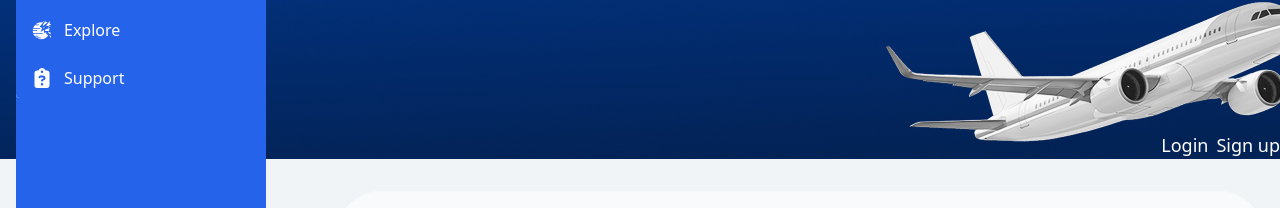
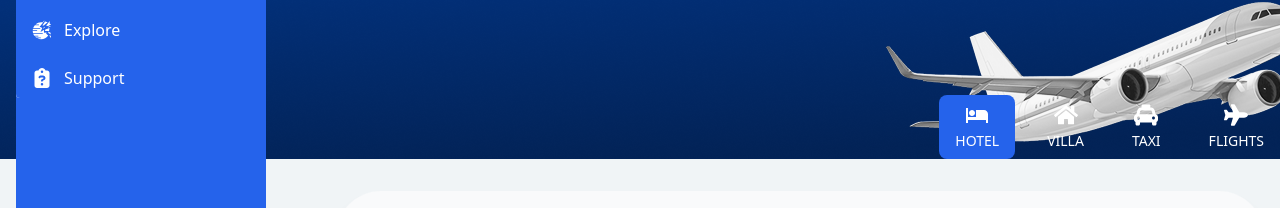
Before and after one commit to yosefamr1/Booking_App, a React app: page /home in a window 1280 px wide. Shown: the part 166-374 px from the top of the page. Built offline with nearby package versions, Linux system fonts and the light colour scheme; no server answers; the HTML template or start-up script is replaced by a standard one.

Commit message:
NavIcons added

```diff
--- a/src/components/NavBar/NavBar.jsx
+++ b/src/components/NavBar/NavBar.jsx
@@ -5,6 +5,7 @@ import { useDispatch, useSelector } from 'react-redux';
 import { Dropdown, DropdownDivider, DropdownHeader, DropdownItem } from "flowbite-react";
 import { HiCog, HiCurrencyDollar, HiLogout, HiViewGrid } from "react-icons/hi";
 import { logout } from '../../store/userSlice';
+import NavIcons from '../NavIcons/NavIcons';
 
 
 
@@ -23,7 +24,7 @@ function NavBar() {
       {user ? (
         // if there is a user logged in
         <div
-          className="flex flex-col justify-between w-screen h-[117px]  bg-no-repeat bg-cover mb-4"
+          className="flex flex-col justify-between w-screen h-[117px]  bg-no-repeat bg-cover mb-4 p-4"
           style={{ backgroundImage: `url(${headerBg})` }}
         >
           <div className="flex justify-between ml-auto">
@@ -31,7 +32,7 @@ function NavBar() {
               label={
                 <div className="flex items-center gap-2">
                   <img
-                    src="https://i.pravatar.cc/40"
+                    src="https://i.pravatar.cc"
                     alt="user"
                     className="w-8 h-8 rounded-full"
                   />
@@ -41,7 +42,7 @@ function NavBar() {
             >
               <DropdownHeader>
                 <span className="block text-sm">{user.username}</span>
-                <span className="block truncate text-sm font-medium">{user.email }</span>
+                <span className="block truncate text-sm font-medium">{user.email}</span>
               </DropdownHeader>
               <DropdownItem icon={HiViewGrid}>Dashboard</DropdownItem>
               <DropdownItem icon={HiCog}>Settings</DropdownItem>
@@ -49,6 +50,9 @@ function NavBar() {
               <DropdownDivider />
               <DropdownItem onClick={handleLogout} icon={HiLogout}>Sign out</DropdownItem>
             </Dropdown>
+          </div>
+          <div className="w-fit  ml-80">
+            <NavIcons />
           </div>
         </div>
       ) : (
@@ -61,7 +65,7 @@ function NavBar() {
             <LoginLinks />
           </div>
           <div className="flex justify-between ml-auto">
-            <LoginLinks />
+            <NavIcons />
           </div>
         </div>
       )}
--- /dev/null
+++ b/src/components/NavIcons/NavIcons.jsx
@@ -0,0 +1,37 @@
+import { useState } from "react";
+import { useNavigate } from "react-router-dom";
+import { FaHotel, FaHome, FaTaxi, FaPlane } from "react-icons/fa";
+import { MdHotel } from "react-icons/md";
+
+export default function NavIcons() {
+    const [active, setActive] = useState("hotel");
+    const navigate = useNavigate();
+
+    const items = [
+        { id: "hotel", label: "HOTEL", icon: <MdHotel />, path: "/home" },
+        { id: "villa", label: "VILLA", icon: <FaHome />, path: "/home" },
+        { id: "taxi", label: "TAXI", icon: <FaTaxi />, path: "/home" },
+        { id: "flights", label: "FLIGHTS", icon: <FaPlane />, path: "/home" },
+    ];
+
+    const handleClick = (id, path) => {
+        setActive(id);
+        navigate(path);
+    };
+
+    return (
+        <div className="flex gap-4">
+            {items.map((item) => (
+                <div
+                    key={item.id}
+                    onClick={() => handleClick(item.id, item.path)}
+                    className={`flex flex-col items-center cursor-pointer px-4 py-2 rounded-lg text-white ${active === item.id ? "bg-blue-600" : "hover:bg-blue-500"
+                        }`}
+                >
+                    <div className="text-2xl">{item.icon}</div>
+                    <span className="text-sm mt-1">{item.label}</span>
+                </div>
+            ))}
+        </div>
+    );
+}
```
